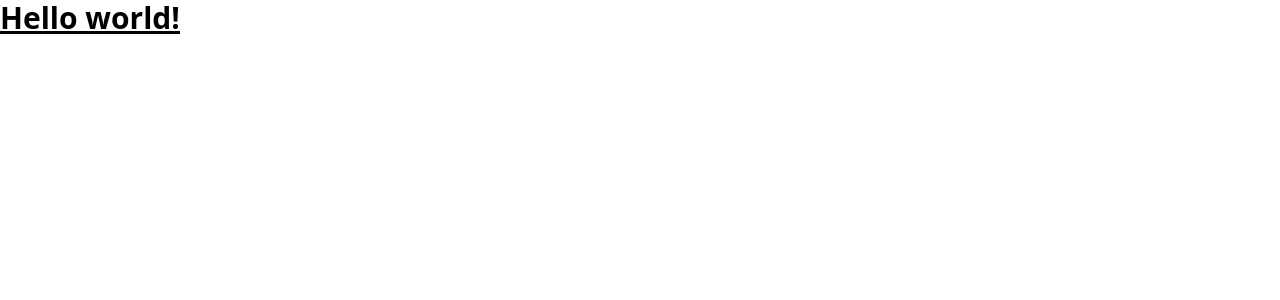
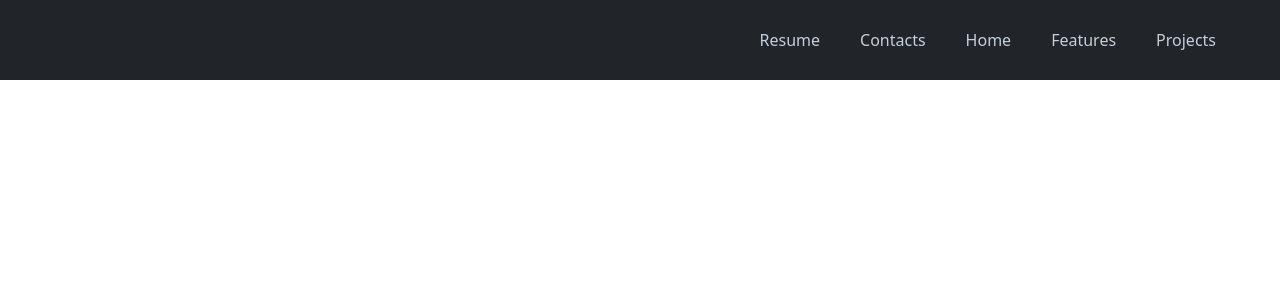
Before and after one commit to DariaBatiuk/My-react-portfolio, a React (Create React App) app: page / in a window 1280 px wide. Shown: the top 300 px of the page. Built offline with nearby package versions, Linux system fonts and the light colour scheme; a web font is replaced by a local one.

Commit message:
added navbar

```diff
--- a/src/App.js
+++ b/src/App.js
@@ -1,10 +1,12 @@
+import React from "react";
+import Navbar from "./components/navbar/navbar";
 
 function App() {
   return (
-    <div className="App">
-			<h1 className="text-3xl font-bold underline">
-      Hello world!
-    </h1>
+    <div className="w-full h-auto bg-bodyColor text-lightText">
+      <div className="max-w-screen-xl mx-auto px-16">
+        <Navbar />
+      </div>
     </div>
   );
 }
--- /dev/null
+++ b/src/components/navbar/navbar.js
@@ -0,0 +1,26 @@
+import React from 'react';
+import { favicon } from '../../assets/images/foto for Favicon.jpg';
+import {navLinksdata} from "../../constants"
+
+const Navbar = () => {
+	return (
+		<div>
+			{/* <div className='w-full h-20 mx-auto flex justify-between items-center'>
+				<img src={favicon} alt="favicon"/>
+			</div> */}
+			<div>
+				<ul className='w-full h-20 mx-auto flex justify-end items-center gap-10'>
+					 {
+						navLinksdata.map((navlink) =>(
+							<li>
+								{navlink.title}
+							</li>
+						))
+					 }
+				</ul>
+			</div>
+		</div>
+	)
+}
+
+export default Navbar
```
Also changed, not shown: src/constants/index.js (renamed from src/assets/constants/index.js).
